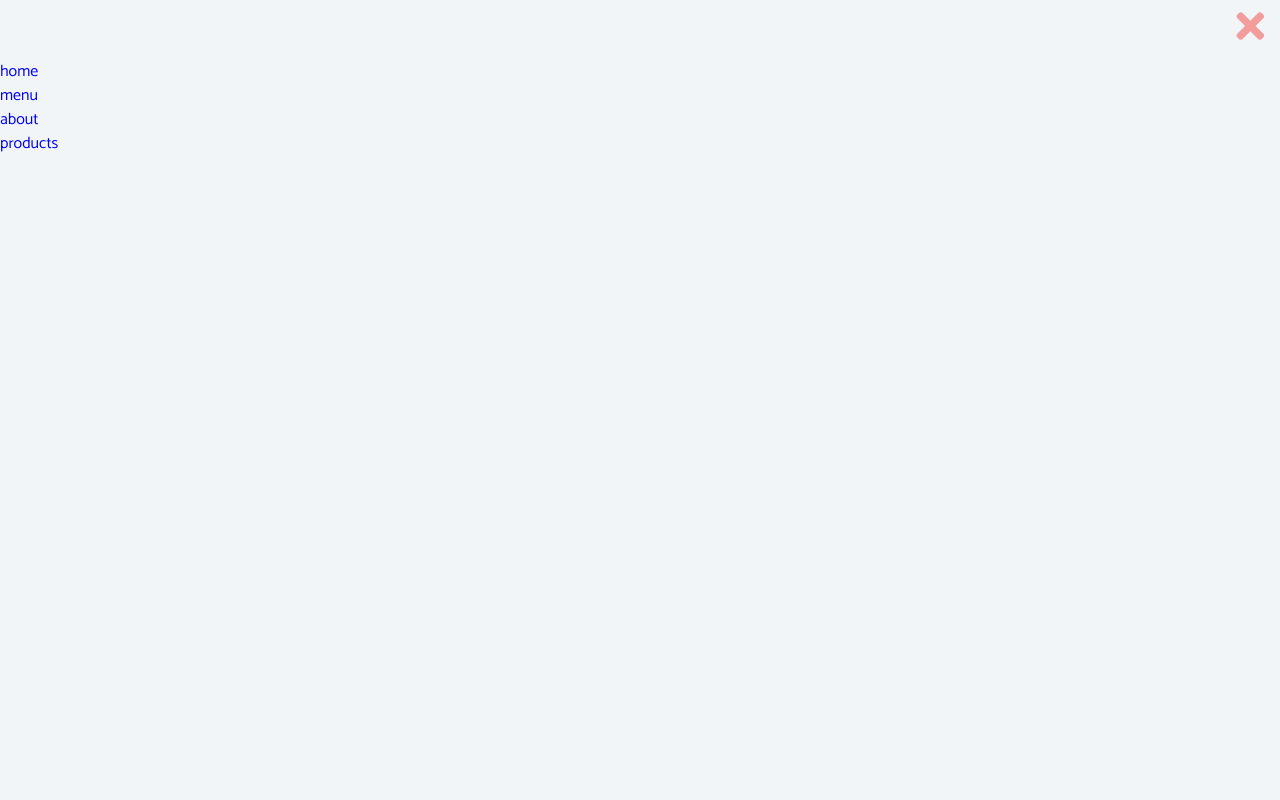
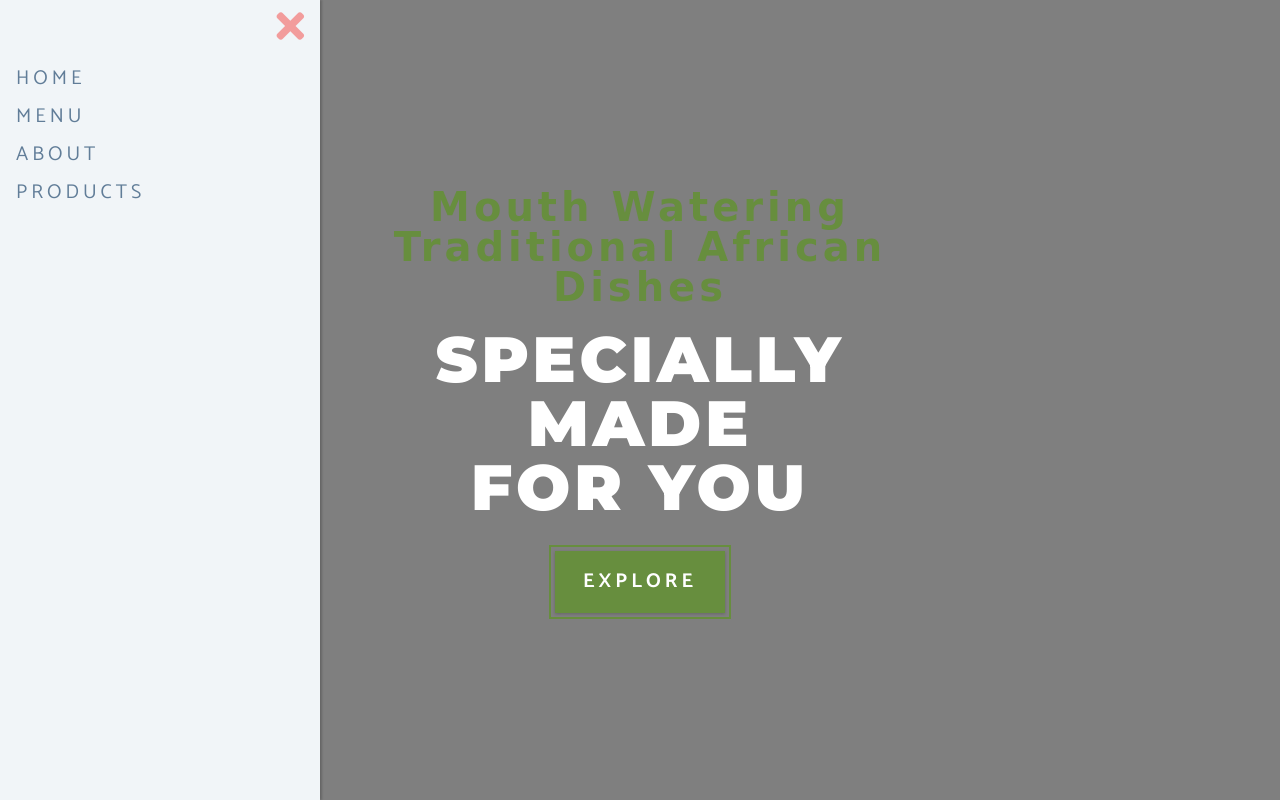
Before and after one commit to jamesAlhassan/bushCanteen, a plain HTML site: page index.html in a window 1280 px wide. Shown: the top 800 px of the page. Drawn offline with Linux system fonts and the light colour scheme; a web font is replaced by a local one.

Commit message:
Add navbar Css

```diff
--- a/css/styles.css
+++ b/css/styles.css
@@ -178,6 +178,34 @@ Navbar
   cursor: pointer;
   color: #f29c9c;
   transition: var(--transition);
+}
+
+.nav-close:hover {
+  color: #bb2525;
+}
+.nav-items {
+  list-style-type: none;
+}
+.nav-link {
+  display: block;
+  font-size: 1.25rem;
+  padding: 0.25rem 1rem;
+  text-transform: uppercase;
+  letter-spacing: var(--spacing);
+  color: var(--clr-grey-5);
+  transition: var(--transition);
+}
+.nav-link:hover {
+  background: var(--clr-primary-light);
+  color: var(--clr-primary);
+  padding-left: 1.5rem;
+  border-left: 0.25rem solid var(--clr-primary);
+}
+@media screen and (min-width: 768px) {
+  .navbar {
+    width: 30%;
+    max-width: 20rem;
+  }
 }
 /*
 ====================================
```
